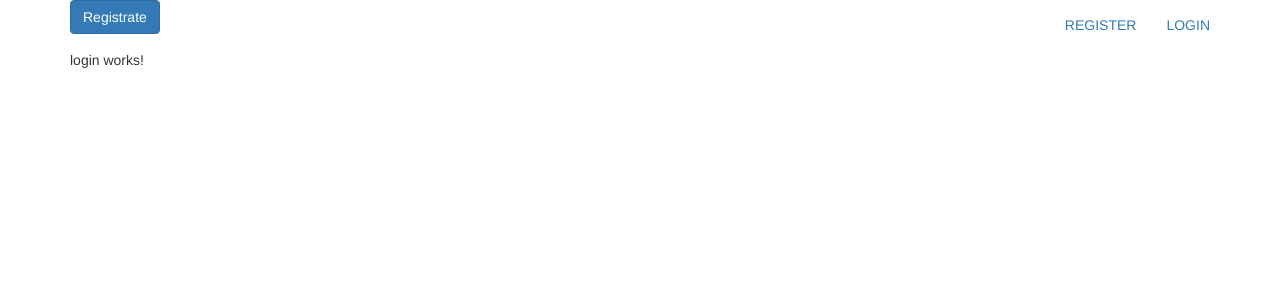
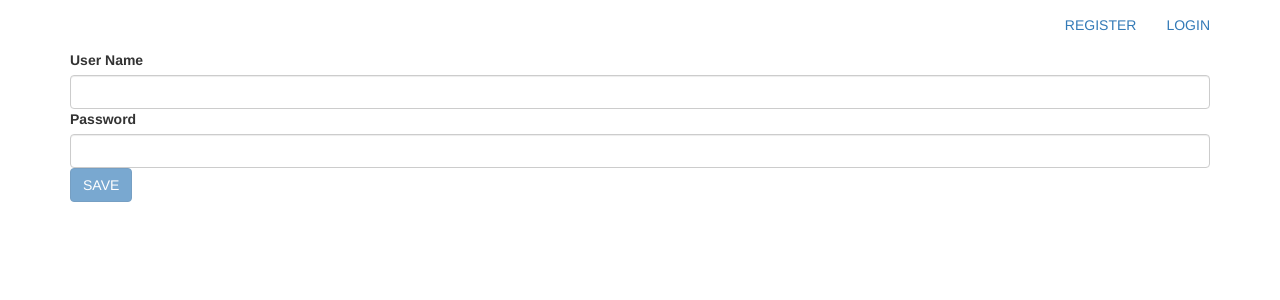
Before and after one commit to sigitamo/projektas-tlsfts, an Angular app: page /login in a window 1280 px wide. Shown: the top 300 px of the page. Built offline with nearby package versions, Linux system fonts and the light colour scheme.

Commit message:
httpClient

```diff
--- a/src/app/app.component.html
+++ b/src/app/app.component.html
@@ -3,19 +3,19 @@
     <div class="col-md-12">
       <ul class="nav navbar-nav navbar-right">
         <li>
-          <a routerLink="/registration" style="cursor:pointer;">REGISTER</a>
+          <a routerLink="/registration" style="cursor:pointer;" routerLinkActive="active">REGISTER</a>
         </li>
 
         <li>
-          <a routerLink="/login">LOGIN</a>
+          <a routerLink="/login" routerLinkActive="active">LOGIN</a>
         </li>
       </ul>
-      <button
+      <!-- <button
         class="btn btn-primary"
         (click)="onRegistration()">
         Registrate
 
-      </button>
+      </button> -->
      </div>
   </div>
   <router-outlet></router-outlet>
--- a/src/app/app.component.ts
+++ b/src/app/app.component.ts
@@ -1,5 +1,6 @@
 import { Component } from '@angular/core';
 import { Router } from '@angular/router';
+import { HttpClient } from '@angular/common/http';
 
 @Component({
   selector: 'app-root',
@@ -9,9 +10,13 @@ import { Router } from '@angular/router';
 export class AppComponent {
   title = 'app';
 
-  constructor(private router: Router) {}
 
-  onRegistration() {
-    this.router.navigate(['/registration'])
-  }
+
+  constructor(private router: Router,
+  private httpClient: HttpClient) {}
+
+
+  // onRegistration() {
+  //   this.router.navigate(['/registration'])
+  // }
 }
--- a/src/app/app.module.ts
+++ b/src/app/app.module.ts
@@ -1,7 +1,7 @@
 import { BrowserModule } from '@angular/platform-browser';
 import { NgModule } from '@angular/core';
 import { FormsModule } from '@angular/forms';
-import { HttpModule } from '@angular/http';
+import { HttpClientModule } from '@angular/common/http';
 
 import { AppComponent } from './app.component';
 import { AppRoutingModule } from './app-routing.module';
@@ -17,7 +17,7 @@ import { LoginComponent } from './login/login.component';
   imports: [
     BrowserModule,
     FormsModule,
-    HttpModule,
+    HttpClientModule,
     AppRoutingModule
   ],
   providers: [],
--- a/src/app/login/login.component.html
+++ b/src/app/login/login.component.html
@@ -1,3 +1,29 @@
-<p>
-  login works!
-</p>
+<div class="row">
+  <div class="col-md-12 col-xs-12">
+    <form (ngSubmit)="onLogin(f)" #f="ngForm">
+      <label for="username">User Name</label>
+      <input
+        type="text"
+        id="username"
+        class="form-control"
+        ngModel
+        name="username"
+        #username=ngModel
+        required>
+      <label for="password">Password</label>
+      <input
+        type="password"
+        id="password"
+        class="form-control"
+        ngModel
+        password
+        name="password"
+        #password=ngModel
+        required
+        minlength="6">
+
+      <button class="btn btn-primary" type="submit" [disabled]="!f.valid">SAVE</button>
+
+    </form>
+  </div>
+</div>
--- a/src/app/login/login.component.ts
+++ b/src/app/login/login.component.ts
@@ -1,4 +1,6 @@
 import { Component, OnInit } from '@angular/core';
+import { NgForm } from '@angular/forms';
+import { Router } from '@angular/router';
 
 @Component({
   selector: 'app-login',
@@ -7,9 +9,23 @@ import { Component, OnInit } from '@angular/core';
 })
 export class LoginComponent implements OnInit {
 
-  constructor() { }
+  constructor(private router: Router) { }
 
   ngOnInit() {
   }
 
+
+  loginUser() {
+    this.router.navigate([''])
+  }
+  onLogin(form: NgForm) {
+    console.log('SUBMIT');
+    const username = form.value.username;
+    const firstname = form.value.firstname;
+    const lastname = form.value.lastname;
+    const phonenumber = form.value.phonenumber;
+    const password = form.value.password;
+    console.log(form);
+    // form.reset();
+  }
 }
--- a/src/app/registration/registration.component.html
+++ b/src/app/registration/registration.component.html
@@ -11,7 +11,7 @@
         #username=ngModel
         required>
         <span
-        *ngIf="username.touched"
+        *ngIf="!username.valid && username.touched"
         class="help-block">
             This field is required
         </span>
@@ -41,6 +41,11 @@
         name="phonenumber"
         required
         #phonenumber=ngModel>
+        <span
+        *ngIf="!phonenumber.valid && phonenumber.touched"
+        class="help-block">
+            This field is required
+        </span>
       <label for="password">Password</label>
       <input
         type="password"
--- a/src/app/registration/registration.component.ts
+++ b/src/app/registration/registration.component.ts
@@ -1,5 +1,6 @@
 import { Component, OnInit } from '@angular/core';
-import { NgForm } from '@angular/forms';
+import { NgForm, FormGroup } from '@angular/forms';
+import { HttpClient, HttpParams } from '@angular/common/http';
 
 @Component({
   selector: 'app-registration',
@@ -7,10 +8,14 @@ import { NgForm } from '@angular/forms';
   styleUrls: ['./registration.component.css']
 })
 export class RegistrationComponent implements OnInit {
+// userForm: FormGroup; - Šis priklausys Validators
+results: string[];
 
-  constructor() { }
+
+  constructor(private httpClient: HttpClient) { }
 
   ngOnInit() {
+
   }
 
   onRegistered(form: NgForm) {
@@ -21,6 +26,21 @@ export class RegistrationComponent implements OnInit {
     const phonenumber = form.value.phonenumber;
     const password = form.value.password;
     console.log(form);
+    this.httpClient.post('', null, {
+      params: new HttpParams().set('input', '123'),
+    })
+      .subscribe
+      (data => {
+        this.results = data['results']
+      }
+
+      )
+    console.log(this.results);
+
     // form.reset();
   }
+// čia reikia atlikti validators
+  // onRegisteredUser() {
+  //   <FormArray>this.userForm.get('users')
+  // }
 }
```
